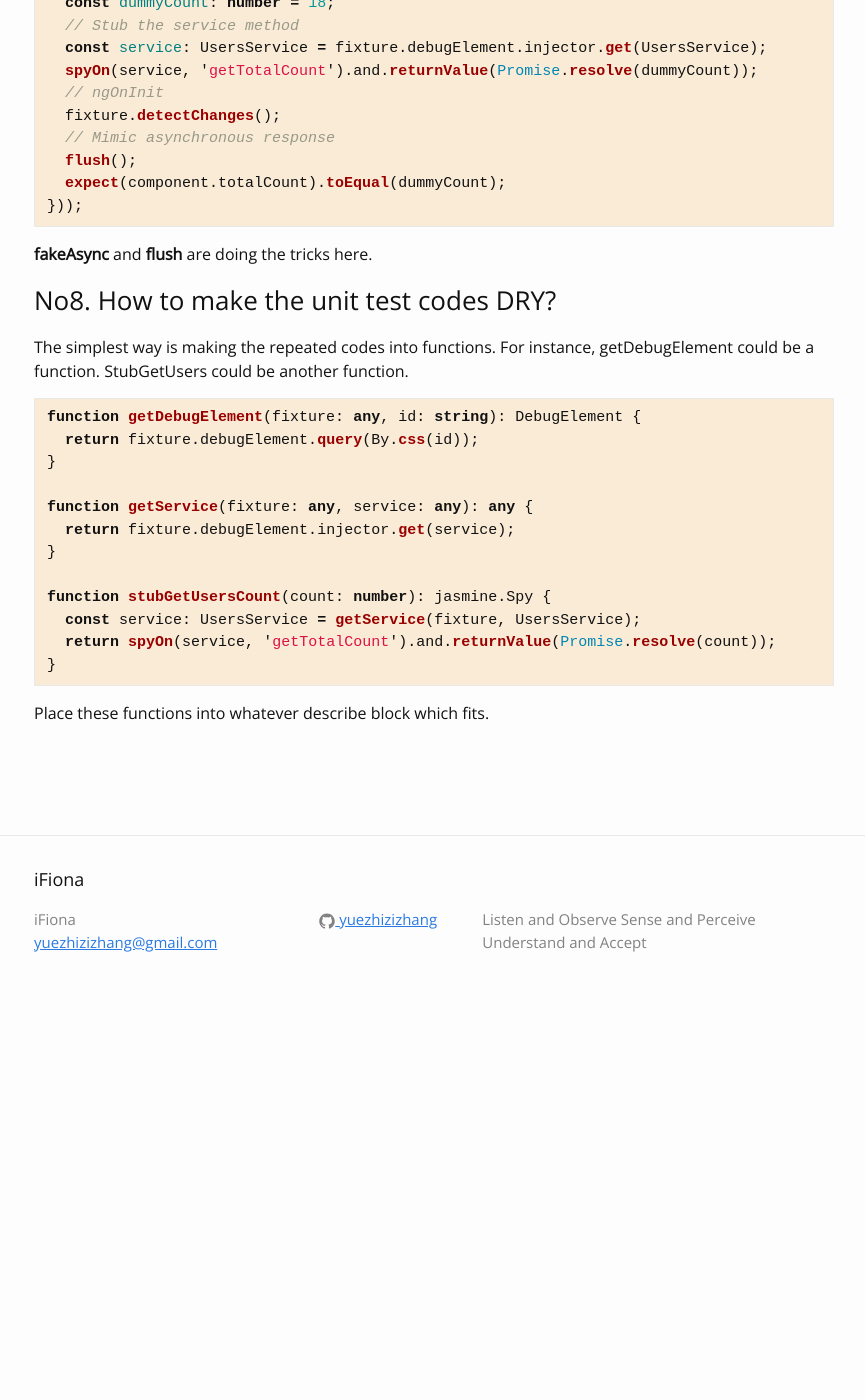
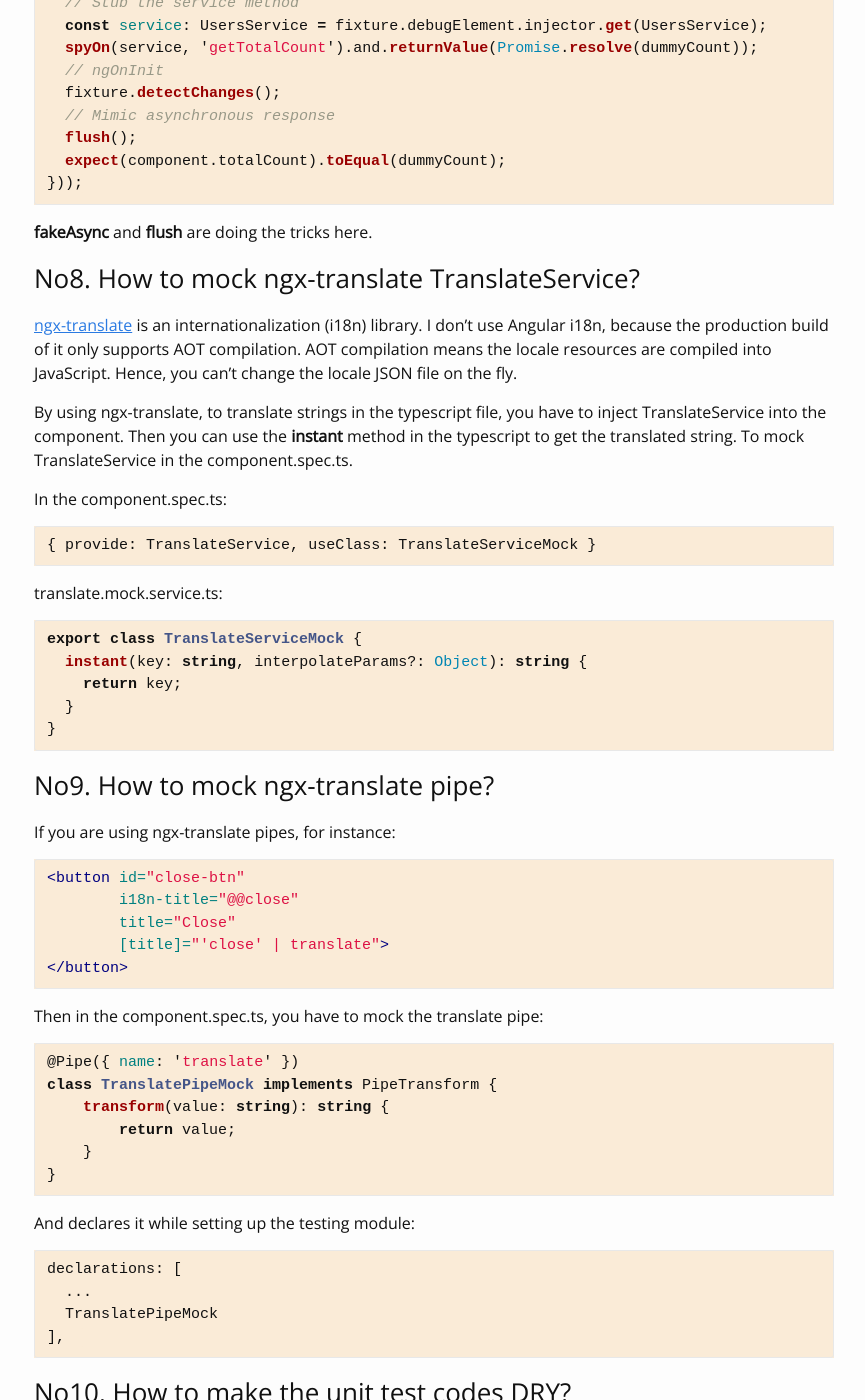
Before and after one commit to yuezhizizhang/yuezhizizhang.github.io, a Jekyll site: the page built from _posts/2019-03-27-angular-unit-tests-tricks.markdown, in a window 1280 px wide and 1400 px high, scrolled down 2447 px. Shown: the whole window, without its empty margins (206-1071 px from the left). Built offline with Jekyll 4.4.1, drawn with Linux system fonts in a browser that asks for light colours; some web fonts are replaced; before the commit the page ends 3460 px from its top, so only the background shows below that; some of the changed text lies outside the part shown.

Commit message:
2019-04-09

````diff
--- a/_posts/2019-03-27-angular-unit-tests-tricks.markdown
+++ b/_posts/2019-03-27-angular-unit-tests-tricks.markdown
@@ -26,7 +26,7 @@ const context = require.context('./', true, /\/app\/.*\.ts$/);
 
 Instead, specify your spec file in the context:
 ```typescript
-const context = require.context('./', true, /\/app\/user\/user\.compoent\.spec\.ts$/);
+const context = require.context('./', true, /\/app\/user\/user\.component\.spec\.ts$/);
 ```
 
 ### No3. How to test ngOnInit?
@@ -106,7 +105,59 @@ it('Stub the asynchronous method and validates the response', fakeAsync(() => {
 
 **fakeAsync** and **flush** are doing the tricks here.
 
-### No8. How to make the unit test codes DRY?
+### No8. How to mock ngx-translate TranslateService?
+
+[ngx-translate](https://github.com/ngx-translate/core) is an internationalization (i18n) library. I don't use Angular i18n, because the production build of it only supports AOT compilation. AOT compilation means the locale resources are compiled into JavaScript. Hence, you can't change the locale JSON file on the fly.
+
+By using ngx-translate, to translate strings in the typescript file, you have to inject TranslateService into the component. Then you can use the **instant** method in the typescript to get the translated string. To mock TranslateService in the component.spec.ts.
+
+In the component.spec.ts:
+```typescript
+{ provide: TranslateService, useClass: TranslateServiceMock }
+```
+
+translate.mock.service.ts:
+```typescript
+export class TranslateServiceMock {
+  instant(key: string, interpolateParams?: Object): string {
+    return key;
+  }
+}
+```
+
+### No9. How to mock ngx-translate pipe?
+
+If you are using ngx-translate pipes, for instance:
+
+```html
+<button id="close-btn"
+        i18n-title="@@close"
+        title="Close"
+        [title]="'close' | translate">
+</button>
+```
+
+Then in the component.spec.ts, you have to mock the translate pipe:
+
+```typescript
+@Pipe({ name: 'translate' })
+class TranslatePipeMock implements PipeTransform {
+    transform(value: string): string {
+        return value;
+    }
+}
+```
+
+And declares it while setting up the testing module:
+
+```typescript
+declarations: [
+  ...
+  TranslatePipeMock
+],
+```
+
+### No10. How to make the unit test codes DRY?
 
 The simplest way is making the repeated codes into functions. For instance, getDebugElement could be a function. StubGetUsers could be another function.
 
````
Also changed, not shown: other parts of _posts/2019-03-27-angular-unit-tests-tricks.markdown (+0 -1 lines), _includes/head.html (+10 -0 lines).
